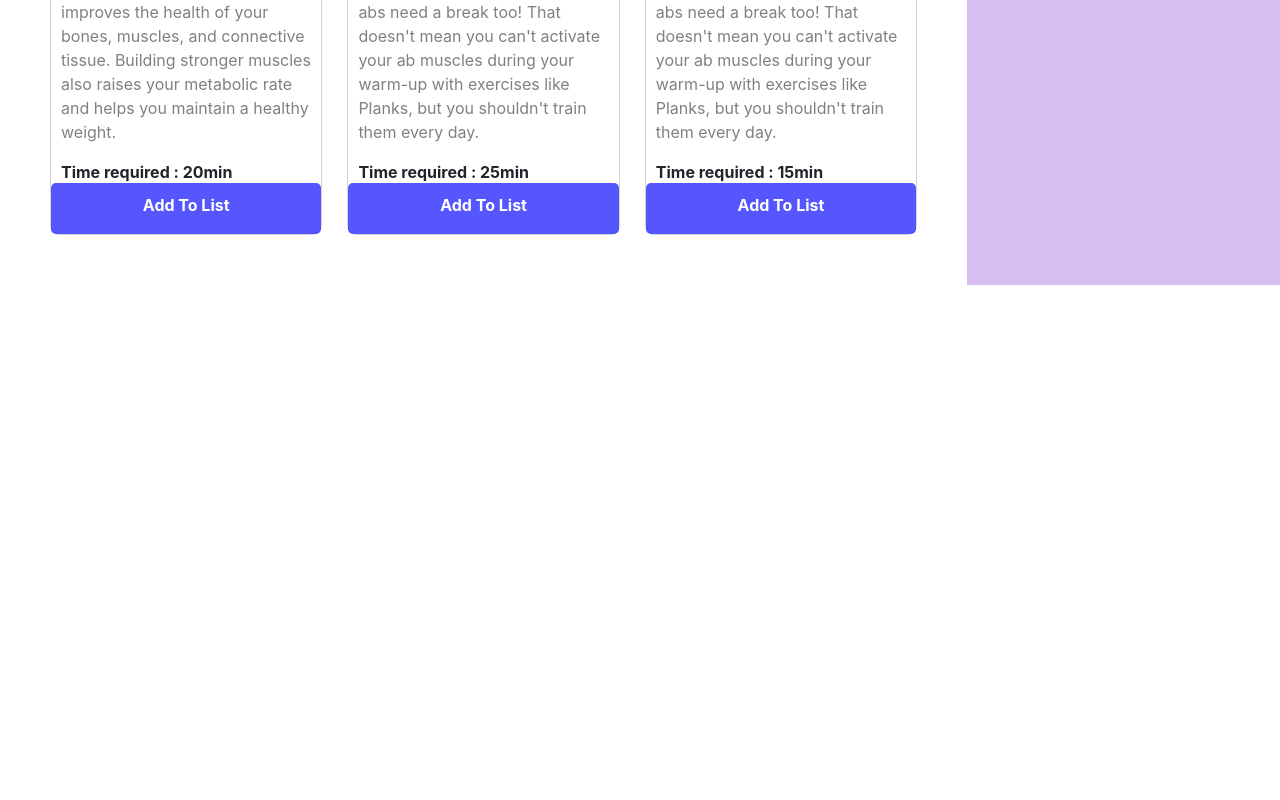
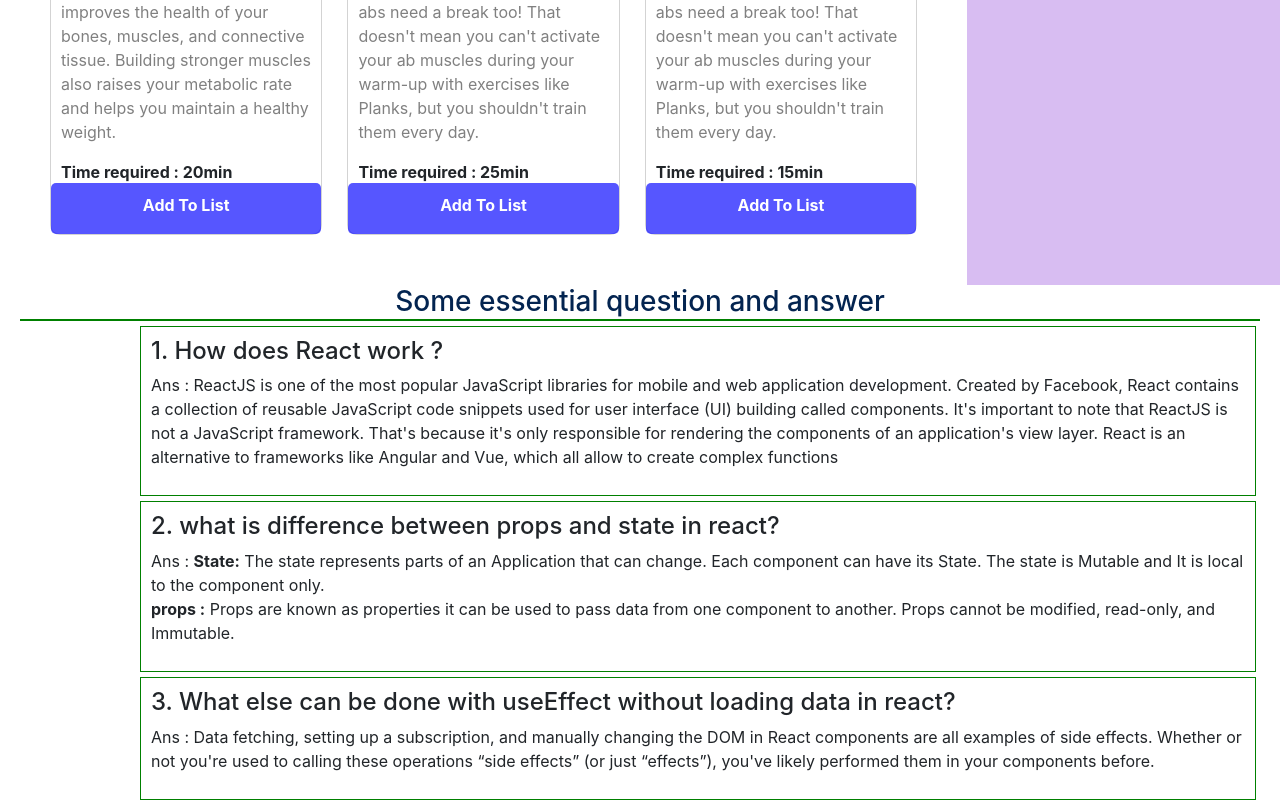
Before and after one commit to mdmrmmunna3/reactjs-assignment8, a React (Create React App) app: page / in a window 1280 px wide. Shown: the part 807-1607 px from the top of the page. Before the commit the page ends 1092 px from the top, so only its background shows below. Built offline with nearby package versions, Linux system fonts and the light colour scheme.

Commit message:
question added

```diff
--- a/src/App.js
+++ b/src/App.js
@@ -2,12 +2,14 @@
 import './App.css';
 import Club from './components/Club/Club';
 import Header from './components/Header/Header';
+import Question from './components/Question/Question';
 
 function App() {
   return (
     <div >
       <Header></Header>
       <Club></Club>
+      <Question></Question>
     </div>
   );
 }
--- /dev/null
+++ b/src/components/Question/Question.css
@@ -0,0 +1,23 @@
+.text {
+    text-align: center;
+    color: rgb(3, 36, 80);
+}
+
+.text-line {
+    border-bottom: 2px solid green;
+    margin: 0 20px;
+}
+
+
+
+.container {
+    margin-left: 10%;
+    margin-right: 10%;
+}
+
+.question {
+    margin-top: 5px;
+    border: 1px solid green;
+    padding: 10px;
+
+}
--- /dev/null
+++ b/src/components/Question/Question.js
@@ -0,0 +1,34 @@
+import React from 'react';
+import './Question.css'
+
+const Question = () => {
+    return (
+        <div>
+            <div className='text'>
+                <h3 className='text-line'>Some essential question and answer</h3>
+            </div>
+            <div className='container'>
+                {/* react relitive question  */}
+                <div className='question'>
+                    <h4>1. How does React work ?</h4>
+                    <p>Ans :
+                    ReactJS is one of the most popular JavaScript libraries for mobile and web application development. Created by Facebook, React contains a collection of reusable JavaScript code snippets used for user interface (UI) building called components.
+                    It's important to note that ReactJS is not a JavaScript framework. That's because it's only responsible for rendering the components of an application's view layer. React is an alternative to frameworks like Angular and Vue, which all allow to create complex functions </p>
+                </div>
+
+
+                <div className='question'>
+                    <h4>2. what is difference between props and state in react?</h4>
+                    <p>Ans : <b> State:</b> The state represents parts of an Application that can change. Each component can have its State. The state is Mutable and It is local to the component only. <br /> <b>props :</b> Props are known as properties it can be used to pass data from one component to another. Props cannot be modified, read-only, and Immutable.</p>
+                </div>
+
+                <div className='question'>
+                    <h4>3. What else can be done with useEffect without loading data in react?</h4>
+                    <p>Ans : Data fetching, setting up a subscription, and manually changing the DOM in React components are all examples of side effects. Whether or not you're used to calling these operations “side effects” (or just “effects”), you've likely performed them in your components before.</p>
+                </div>
+            </div>
+        </div>
+    );
+};
+
+export default Question;
```
